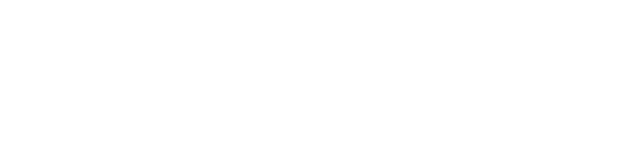
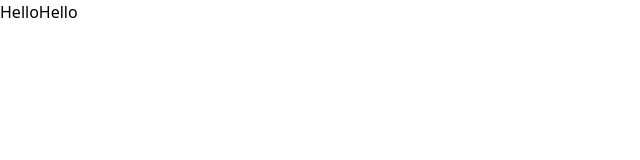
Before and after one commit to ZEESHAN8692/Google-Clone, a website: page src/index.html in a window 1280 px wide. Shown: the whole page, without its empty margins (0-640 px from the left). Drawn offline with Linux system fonts and the light colour scheme.

Commit message:
Some Change

```diff
--- a/src/index.html
+++ b/src/index.html
@@ -7,6 +7,11 @@
     <link href="./output.css" rel="stylesheet">
 </head>
 <body>
+    <div class="flex ">
+        <div>Hello</div>
+        <div>Hello</div>
+    </div>
+
 
 
 </body>
```
